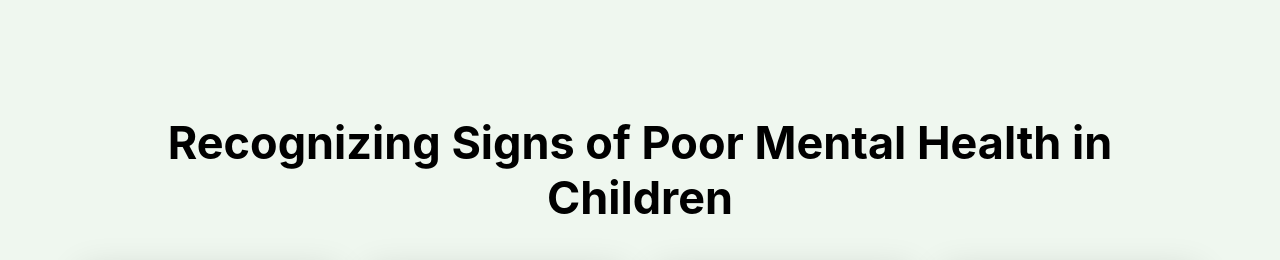
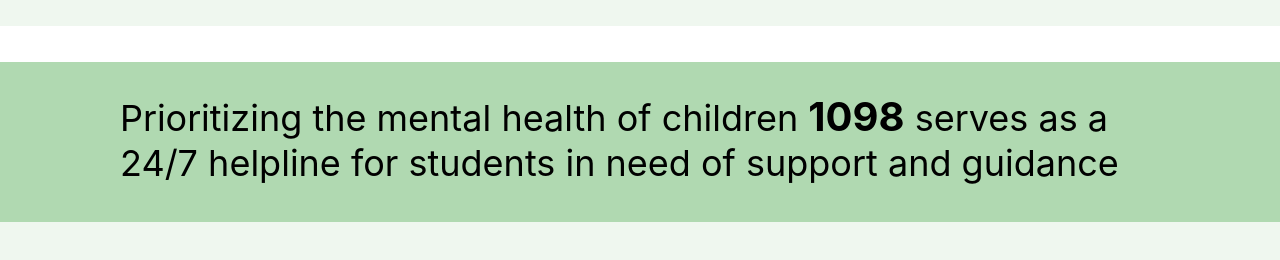
Before and after one commit to Dheerajjha451/CareBOTyou.ai, a React (Create React App) app in the folder client/: page / in a window 1280 px wide. Shown: the part 1092-1352 px from the top of the page. Built offline with nearby package versions, Linux system fonts and the light colour scheme; grey boxes are pictures that could not be loaded.

Commit message:
added another section

```diff
--- a/client/src/components/home/elements/AssessmentEle.css
+++ b/client/src/components/home/elements/AssessmentEle.css
@@ -1,5 +1,6 @@
 .assessment-section{
     background: #EFF7EF;
+    padding: 0;
 }
 .assessmentsection{
     margin-left: 12rem;
@@ -22,7 +23,6 @@ height: 336px;
 }
 .text-box-asses{
     width: 40%;
-
 }
 .assess-heading{
     color: #000;
@@ -40,7 +40,7 @@ text-align: left;
     font-style: normal;
     font-weight: 400;
     line-height: 22px; /* 122.222% */
-    margin-bottom: 4rem;
+
 }
 .assess-btn{
     border-radius: 15px;
--- a/client/src/components/home/elements/AssessmentEle.js
+++ b/client/src/components/home/elements/AssessmentEle.js
@@ -1,9 +1,11 @@
 import React from "react";
 import Button from "../../shared/Uicomponents/Button";
 import img1 from "../../images/assessment-img.png";
+import InfoComp from "./InfoComp";
 import "./AssessmentEle.css";
 function AssessmentEle() {
   return (
+    <>
     <div className="assessment-section">
       <div lassName="assessmentsection">
         <div className="assessment">
@@ -27,6 +29,8 @@ function AssessmentEle() {
         </div>
       </div>
     </div>
+    <InfoComp />
+    </>
   );
 }
 
--- /dev/null
+++ b/client/src/components/home/elements/InfoComp.css
@@ -0,0 +1,21 @@
+.info-section{
+    background: #B0D9B1;
+    height: 160px;
+    margin: 0;
+}
+.infosection{
+    margin: 0 12rem 0 12rem;
+}
+.infocomp-text{
+    color: #000;
+font-family: Inter;
+font-size: 3.6rem;
+font-style: normal;
+font-weight: 400;
+line-height: normal;
+padding: 3rem 0;
+}
+.infocomp-text span{
+    font-weight: 700;
+    font-size: 4rem;
+}
--- /dev/null
+++ b/client/src/components/home/elements/InfoComp.js
@@ -0,0 +1,14 @@
+import React from 'react'
+
+import "./InfoComp.css"
+function InfoComp() {
+  return (
+    <div className='info-section'>
+        <div className='infosection'>
+            <p className='infocomp-text'>Prioritizing the mental health of children  <span>1098</span>  serves as a 24/7 helpline for students in need of support and guidance</p>
+        </div>
+    </div>
+  )
+}
+
+export default InfoComp
--- a/client/src/components/home/elements/Symptoms.js
+++ b/client/src/components/home/elements/Symptoms.js
@@ -1,5 +1,6 @@
 import React from "react";
 import Card from "../../shared/Uicomponents/Card";
+
 import "./Symptoms.css";
 function Symptoms(props) {
   return (
```
Also changed, not shown: 1 other file (tests, documents, lock files or other folders).
